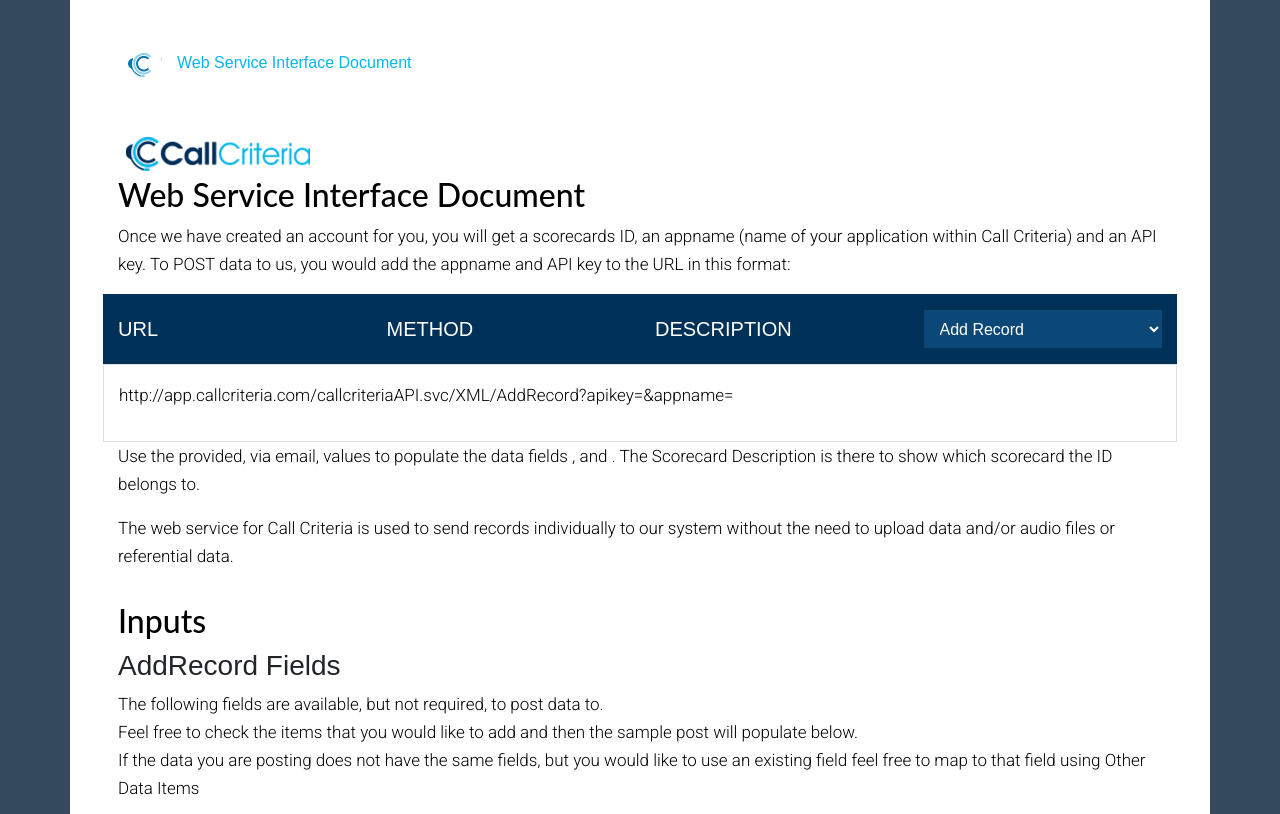
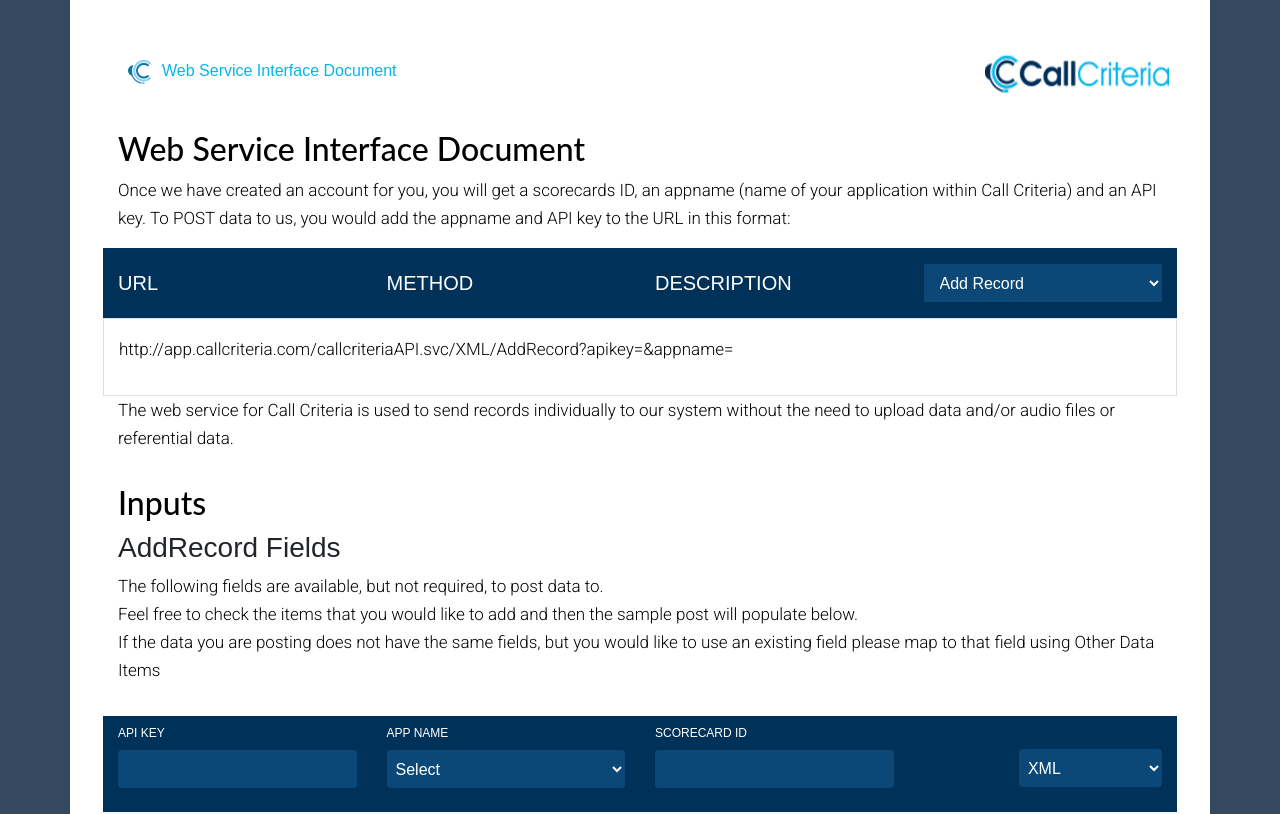
Before and after one commit to Kirianova-Svitlana/ApiPageV2, a React (Create React App) app: page / in a window 1280 px wide. Shown: the top 814 px of the page. Built offline with nearby package versions, Linux system fonts and the light colour scheme.

Commit message:
Added updates

```diff
--- a/src/App.css
+++ b/src/App.css
@@ -16,12 +16,14 @@
 }
 a.nav-link:hover {
     color: #05b6eb !important;
+    margin: auto;
+    height: 100%;
 }
 .nav-brand h1 {
     font-size: 1rem;
     display: inline-block;
-    padding-left: 15px;
     font-family: poppins,sans-serif;
+    line-height: unset;
 }
 h2 {
     font-family: "Lato",sans-serif;
@@ -221,3 +223,30 @@
 .comments {
     width: 51%;
 }
+
+.header-row {
+    display: flex;
+    flex-direction: row;
+    justify-content: space-between;
+    height: 50px;
+}
+
+.small-logo-row {
+    height: 100%;
+    margin: auto 0;
+}
+
+.masthead-brand {
+    height: 100%;
+}
+
+.nav-brand {
+    height: 100%;
+    display: flex;
+    flex-direction: column;
+    justify-content: center
+}
+
+.py-5 {
+    padding-bottom: 2rem!important;
+}
--- a/src/components/Header.js
+++ b/src/components/Header.js
@@ -1,11 +1,12 @@
 import React from 'react'
 
 import logo from '../../public/cc-logo.png'
+import logoBig from '../../public/cc-logo1.png'
 
 const Header = () => {
   return <header className="masthead mb-auto container py-5 px-5">
-    <div className="row">
-      <div className="col-md-5">
+    <div className="row header-row">
+      <div className="col-md-5 small-logo-row">
         <div className="masthead-brand">
           <div className="nav-brand">
             <a href="#">
@@ -15,6 +16,7 @@
           </div>
         </div>
       </div>
+      <img src={logoBig} alt="Call Criteria" />
     </div>
   </header>
 }
--- a/src/components/inputsContent/CodePart.js
+++ b/src/components/inputsContent/CodePart.js
@@ -1,21 +1,15 @@
 import React from 'react'
 
 const CodePart = ({checkedSections, inputValues}) => {
-  const jsonObj = {}
   checkedSections.map(s => {
-    if (s.id === 'audios') {
-      const values = []
-      s.value.map(v => {
-        const val = {}
-        val[v.id] = v.value
-        values.push(val)
-      })
-      jsonObj[s.id] = values
-    } else {
-      jsonObj[s.id] = s.value
+    if (s.id === 'appname') {
+      s.value = inputValues.appname ? inputValues.appname : 'String content'
     }
+    if (s.id === 'scorecard') {
+      s.value = inputValues.scorecard ? inputValues.scorecard : 'String content'
+    }
+    return s
   })
-  const string = JSON.stringify(jsonObj)
   return (
     <div className="row output-area mb-5">
       <div className="col-md-12">
--- a/src/components/inputsContent/InputsContent.js
+++ b/src/components/inputsContent/InputsContent.js
@@ -25,7 +25,7 @@
 
               Feel free to check the items that you would like to add and then the sample post will populate below.<br />
 
-              If the data you are posting does not have the same fields, but you would like to use an existing field feel free to map to that field using Other Data Items
+              If the data you are posting does not have the same fields, but you would like to use an existing field please map to that field using Other Data Items
           </p>
         </div>
       </div>
--- a/src/components/urlTableContent/UrltableContent.js
+++ b/src/components/urlTableContent/UrltableContent.js
@@ -8,7 +8,6 @@
     <Fragment>
       <div className="row">
         <div className="col-md-6">
-          <img src={logoBig} alt="Call Criteria" />
           <h2><span>Web Service Interface Document</span></h2>
         </div>
       </div>
@@ -29,7 +28,6 @@
         checkedSections={checkedSections}/>
       <div className="row">
         <div className="col-md-12">
-          <p>Use the provided, via email, values to populate the data fields , and . The Scorecard Description is there to show which scorecard the ID belongs to.</p>
           <p>The web service for Call Criteria is used to send records individually to our system without the need to upload data and/or audio files or referential data.</p>
         </div>
       </div>
--- a/src/config.js
+++ b/src/config.js
@@ -57,9 +57,9 @@
         }
       },
       {
-        id: 'Email of lead',
+        id: 'Email',
         isChecked: false,
-        description: `Lead's first name`,
+        description: `Email address`,
         objectRequest: {
           id: 'Email',
           value: 'String content'
@@ -110,15 +110,15 @@
           value: 'String content'
         }
       },
-      {
-        id: 'Program',
-        isChecked: false,
-        description: `Program lead was interested in`,
-        objectRequest: {
-          id: 'Program',
-          value: 'String content'
-        }
-      },
+      // {
+      //   id: 'Program',
+      //   isChecked: false,
+      //   description: `Program lead was interested in`,
+      //   objectRequest: {
+      //     id: 'Program',
+      //     value: 'String content'
+      //   }
+      // },
     ]
   },
   {
@@ -226,7 +226,7 @@
         }
       },
       {
-        id: 'Data capture_status',
+        id: 'Datacapture_status',
         isChecked: false,
         description: 'Lead ID status',
         objectRequest: {
@@ -254,7 +254,7 @@
         }
       },
       {
-        id: 'Data capture',
+        id: 'Datacapture',
         isChecked: false,
         description: 'Another lead ID',
         objectRequest: {
@@ -263,7 +263,7 @@
         }
       },
       {
-        id: 'Data capture Key',
+        id: 'DatacaptureKey',
         isChecked: false,
         description: 'Another lead ID',
         objectRequest: {
@@ -302,7 +302,7 @@
         description: 'Reference to the audio file -- ftp/sftp/http/https/etc. are all acceptable',
         objectRequest: {
           id: 'audio_link',
-          value: 'String content'
+          value: 'http://www.google.com/1.wav'
         }
       },
       {
@@ -318,11 +318,11 @@
             },
             {
               id:'file_date',
-              value: 'String content'
+              value: 'MM/DD/YYYY'
             },
             {
               id:'order',
-              value: 'String content'
+              value: '1'
             }
           ]
         }
```
Also changed, not shown: 9 other files (tests, documents, lock files or other folders).
